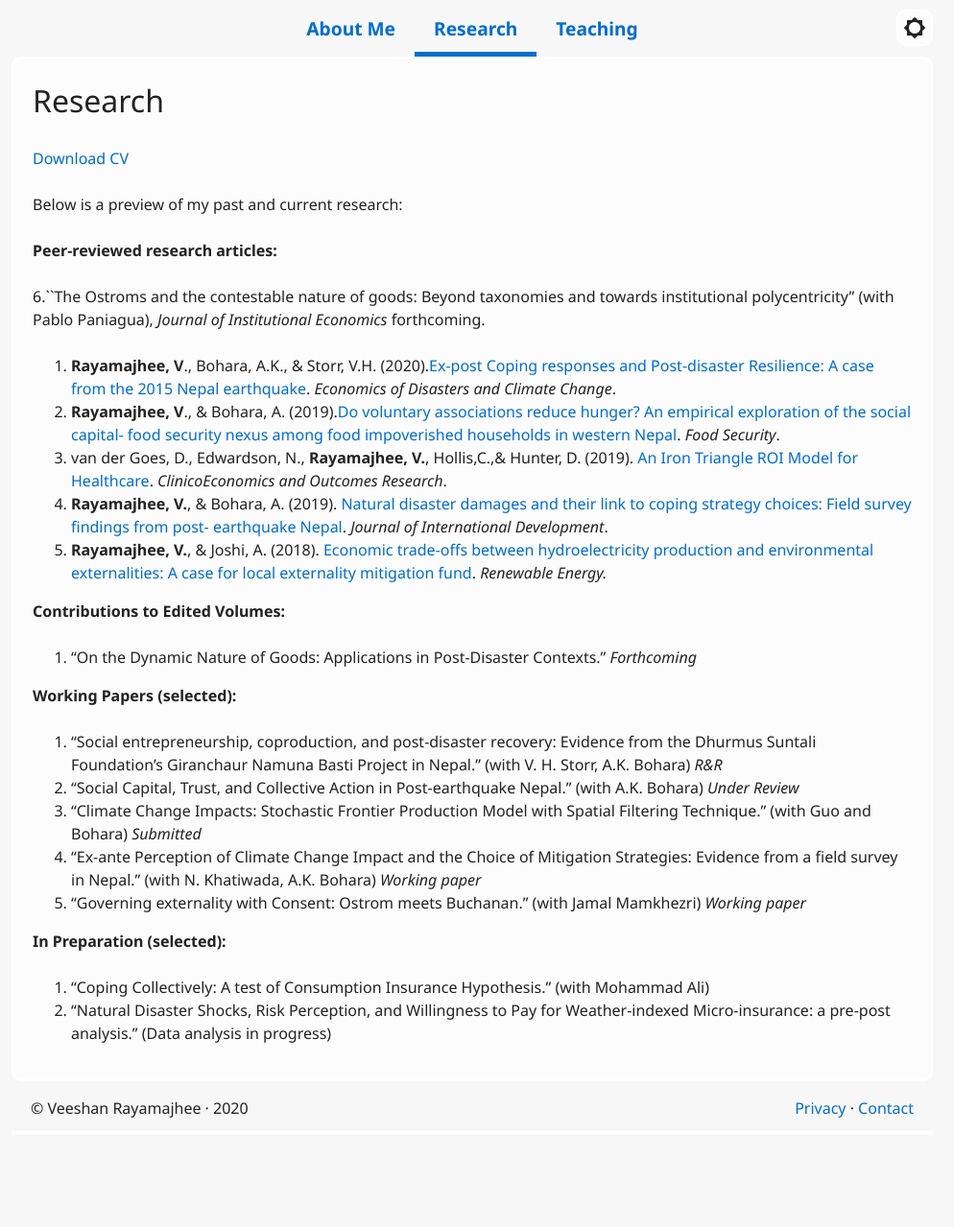
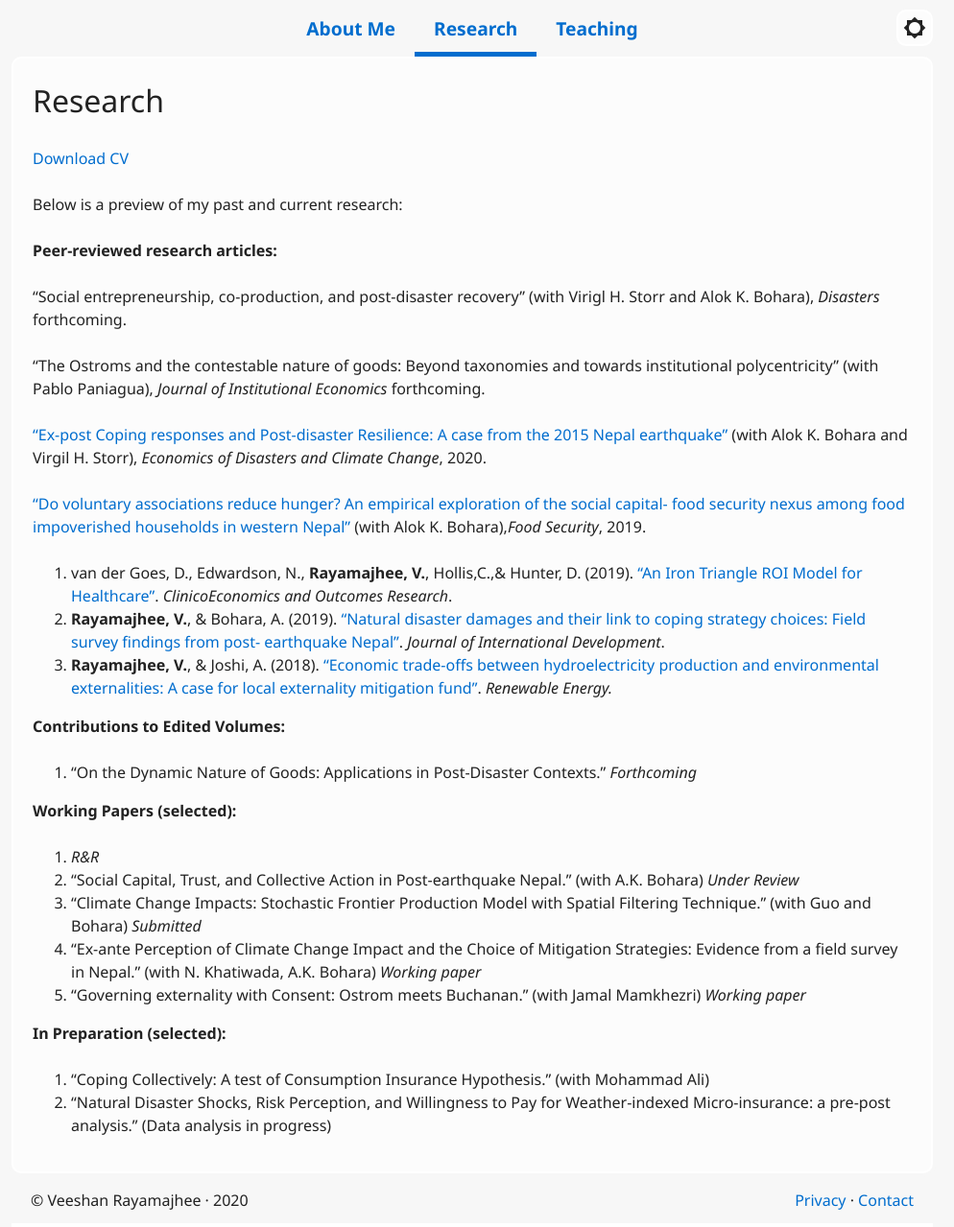
Before and after one commit to veeshanr/veeshanr.github.io, a Jekyll site: the page built from pages/research.md, in a window 1280 px wide. Shown: the whole page at 96% size, without its empty margins (148-1142 px from the left). Built offline with Jekyll 4.4.1, drawn with Linux system fonts in a browser that asks for light colours; before the commit the page ends 1183 px from its top, so only the background shows below that.

Commit message:
Update research.md

```diff
--- a/pages/research.md
+++ b/pages/research.md
@@ -11,12 +11,17 @@ Below is a preview of my past and current research:
 
 **Peer-reviewed research articles:**
 
-6.``The Ostroms and the contestable nature of goods: Beyond taxonomies and towards institutional polycentricity" (with Pablo Paniagua), *Journal of Institutional Economics* forthcoming.
-5. **Rayamajhee, V**., Bohara, A.K., & Storr, V.H. (2020).[Ex-post Coping responses and Post-disaster Resilience: A case from the 2015 Nepal earthquake] [5]. *Economics of Disasters and Climate Change*.
-4. **Rayamajhee, V**., & Bohara, A. (2019).[Do voluntary associations reduce hunger? An empirical exploration of the social  capital- food security nexus among food impoverished households in western Nepal] [4]. *Food Security*.
-3. van der Goes, D., Edwardson, N., **Rayamajhee, V.**, Hollis,C.,& Hunter, D. (2019). [An Iron Triangle ROI Model for Healthcare] [3]. *ClinicoEconomics and Outcomes Research*.
-2. **Rayamajhee, V.**, & Bohara, A. (2019). [Natural disaster damages and their link to coping strategy choices: Field survey findings from post- earthquake Nepal] [1]. *Journal of International Development*.
-1. **Rayamajhee, V.**, & Joshi, A. (2018). [Economic trade-offs between hydroelectricity production and environmental externalities: A case for local externality mitigation fund][2]. *Renewable Energy.*
+“Social entrepreneurship, co-production, and post-disaster recovery” (with Virigl H. Storr and Alok K. Bohara), *Disasters* forthcoming.
+
+“The Ostroms and the contestable nature of goods: Beyond taxonomies and towards institutional polycentricity” (with Pablo Paniagua), *Journal of Institutional Economics* forthcoming.
+
+[“Ex-post Coping responses and Post-disaster Resilience: A case from the 2015 Nepal earthquake”] [5] (with Alok K. Bohara and Virgil H. Storr), *Economics of Disasters and Climate Change*, 2020.
+
+[“Do voluntary associations reduce hunger? An empirical exploration of the social  capital- food security nexus among food impoverished households in western Nepal”] [4] (with Alok K. Bohara),*Food Security*, 2019.
+
+3. van der Goes, D., Edwardson, N., **Rayamajhee, V.**, Hollis,C.,& Hunter, D. (2019). [“An Iron Triangle ROI Model for Healthcare”] [3]. *ClinicoEconomics and Outcomes Research*.
+2. **Rayamajhee, V.**, & Bohara, A. (2019). [“Natural disaster damages and their link to coping strategy choices: Field survey findings from post- earthquake Nepal”] [1]. *Journal of International Development*.
+1. **Rayamajhee, V.**, & Joshi, A. (2018). [“Economic trade-offs between hydroelectricity production and environmental externalities: A case for local externality mitigation fund”][2]. *Renewable Energy.*
 
 **Contributions to Edited Volumes:**
 1. “On the Dynamic Nature of Goods: Applications in Post-Disaster Contexts.” *Forthcoming*
@@ -24,7 +29,7 @@ Below is a preview of my past and current research:
 
 **Working Papers (selected):**
 
-1. “Social entrepreneurship, coproduction, and post-disaster recovery: Evidence from the Dhurmus Suntali Foundation’s Giranchaur Namuna Basti Project in Nepal.” (with V. H. Storr, A.K. Bohara) *R&R*
+1.  *R&R*
 2. “Social Capital, Trust, and Collective Action in Post-earthquake Nepal.” (with A.K. Bohara) *Under Review*
 3. “Climate Change Impacts: Stochastic Frontier Production Model with Spatial Filtering Technique.” (with Guo and Bohara) *Submitted*
 4. “Ex-ante Perception of Climate Change Impact and the Choice of Mitigation Strategies: Evidence from a field survey in Nepal.” (with N. Khatiwada, A.K. Bohara) *Working paper*
```
